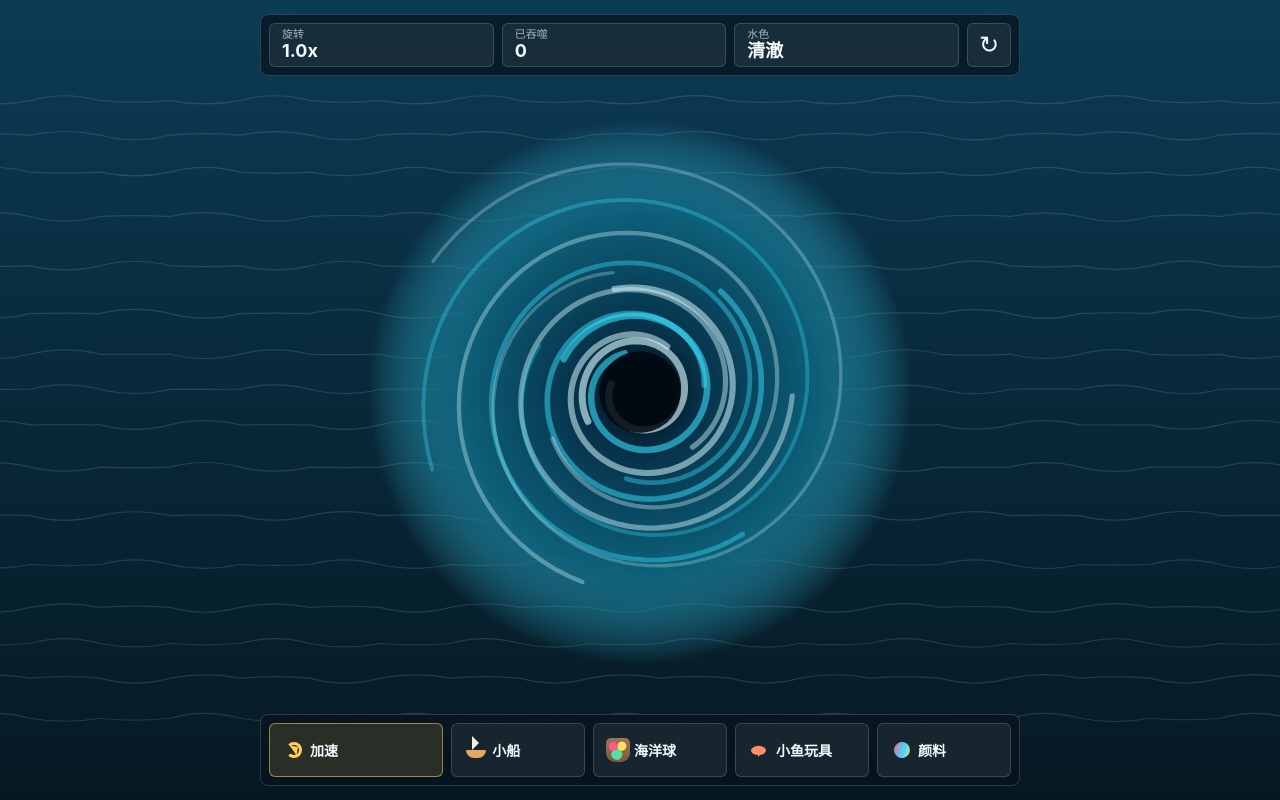
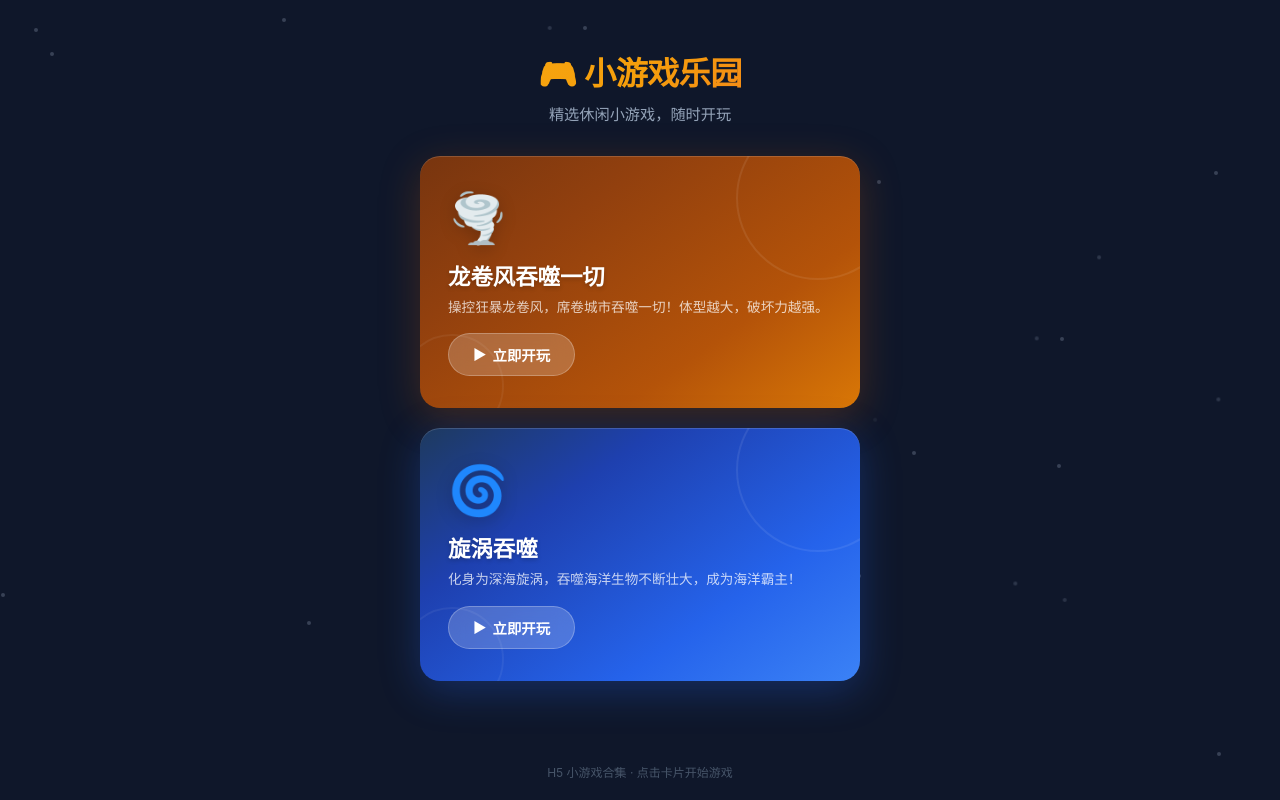
Before and after one commit to UnDieSummer/QiuqiuGames, a plain HTML site: page index.html in a window 1280 px wide. Drawn offline with Linux system fonts and the light colour scheme.

Commit message:
Add files via upload

```diff
--- a/index.html
+++ b/index.html
@@ -2,54 +2,270 @@
 <html lang="zh-CN">
   <head>
     <meta charset="utf-8" />
-    <meta name="viewport" content="width=device-width, initial-scale=1" />
-    <title>旋涡吞噬 H5 小游戏</title>
-    <link rel="stylesheet" href="./styles.css" />
+    <meta name="viewport" content="width=device-width, initial-scale=1, maximum-scale=1, user-scalable=no" />
+    <title>小游戏乐园</title>
+    <style>
+      * {
+        margin: 0;
+        padding: 0;
+        box-sizing: border-box;
+      }
+
+      html, body {
+        height: 100%;
+        font-family: -apple-system, BlinkMacSystemFont, 'Segoe UI', Roboto, 'Helvetica Neue', Arial, sans-serif;
+        background: #0f172a;
+        color: #e2e8f0;
+        overflow-x: hidden;
+        -webkit-tap-highlight-color: transparent;
+      }
+
+      body {
+        display: flex;
+        flex-direction: column;
+        min-height: 100vh;
+      }
+
+      /* 背景粒子动画 */
+      .bg-particles {
+        position: fixed;
+        inset: 0;
+        pointer-events: none;
+        z-index: 0;
+        overflow: hidden;
+      }
+
+      .bg-particles span {
+        position: absolute;
+        width: 4px;
+        height: 4px;
+        background: rgba(148, 163, 184, 0.3);
+        border-radius: 50%;
+        animation: float 15s infinite ease-in-out;
+      }
+
+      @keyframes float {
+        0%, 100% { transform: translateY(0) translateX(0); opacity: 0.3; }
+        33% { transform: translateY(-30px) translateX(20px); opacity: 0.8; }
+        66% { transform: translateY(20px) translateX(-20px); opacity: 0.5; }
+      }
+
+      /* 头部 */
+      header {
+        position: relative;
+        z-index: 1;
+        text-align: center;
+        padding: 48px 20px 32px;
+      }
+
+      header h1 {
+        font-size: 2rem;
+        font-weight: 800;
+        background: linear-gradient(135deg, #fbbf24 0%, #f59e0b 50%, #ef4444 100%);
+        -webkit-background-clip: text;
+        -webkit-text-fill-color: transparent;
+        background-clip: text;
+        letter-spacing: -0.5px;
+        margin-bottom: 8px;
+      }
+
+      header p {
+        color: #94a3b8;
+        font-size: 0.95rem;
+      }
+
+      /* 游戏卡片区域 */
+      main {
+        position: relative;
+        z-index: 1;
+        flex: 1;
+        display: flex;
+        flex-direction: column;
+        gap: 20px;
+        padding: 0 20px 40px;
+        max-width: 480px;
+        margin: 0 auto;
+        width: 100%;
+      }
+
+      .game-card {
+        display: block;
+        text-decoration: none;
+        color: inherit;
+        border-radius: 20px;
+        overflow: hidden;
+        position: relative;
+        transition: transform 0.3s cubic-bezier(0.34, 1.56, 0.64, 1), box-shadow 0.3s ease;
+        cursor: pointer;
+      }
+
+      .game-card:active {
+        transform: scale(0.96);
+      }
+
+      .game-card:hover {
+        transform: translateY(-4px);
+      }
+
+      /* 龙卷风卡片 */
+      .card-tornado {
+        background: linear-gradient(145deg, #78350f 0%, #92400e 30%, #b45309 70%, #d97706 100%);
+        box-shadow: 0 10px 40px rgba(180, 83, 9, 0.3), inset 0 1px 0 rgba(255,255,255,0.15);
+      }
+
+      /* 旋涡卡片 */
+      .card-whirlpool {
+        background: linear-gradient(145deg, #1e3a5f 0%, #1e40af 30%, #2563eb 70%, #3b82f6 100%);
+        box-shadow: 0 10px 40px rgba(37, 99, 235, 0.3), inset 0 1px 0 rgba(255,255,255,0.15);
+      }
+
+      .card-inner {
+        padding: 32px 28px;
+        position: relative;
+        overflow: hidden;
+      }
+
+      /* 装饰圆圈 */
+      .card-inner::before {
+        content: '';
+        position: absolute;
+        width: 160px;
+        height: 160px;
+        border-radius: 50%;
+        opacity: 0.08;
+        top: -40px;
+        right: -40px;
+        border: 2px solid #fff;
+      }
+
+      .card-inner::after {
+        content: '';
+        position: absolute;
+        width: 100px;
+        height: 100px;
+        border-radius: 50%;
+        opacity: 0.06;
+        bottom: -30px;
+        left: -20px;
+        border: 2px solid #fff;
+      }
+
+      .game-icon {
+        font-size: 3rem;
+        margin-bottom: 12px;
+        display: block;
+        filter: drop-shadow(0 4px 8px rgba(0,0,0,0.2));
+      }
+
+      .game-title {
+        font-size: 1.4rem;
+        font-weight: 700;
+        margin-bottom: 6px;
+        color: #fff;
+        text-shadow: 0 2px 4px rgba(0,0,0,0.2);
+      }
+
+      .game-desc {
+        font-size: 0.85rem;
+        color: rgba(255,255,255,0.75);
+        line-height: 1.5;
+      }
+
+      .play-btn {
+        display: inline-flex;
+        align-items: center;
+        gap: 6px;
+        margin-top: 16px;
+        padding: 10px 24px;
+        border-radius: 100px;
+        background: rgba(255,255,255,0.2);
+        backdrop-filter: blur(10px);
+        color: #fff;
+        font-size: 0.9rem;
+        font-weight: 600;
+        border: 1px solid rgba(255,255,255,0.25);
+        transition: all 0.3s ease;
+      }
+
+      .game-card:hover .play-btn {
+        background: rgba(255,255,255,0.3);
+        transform: scale(1.05);
+      }
+
+      /* 底部 */
+      footer {
+        position: relative;
+        z-index: 1;
+        text-align: center;
+        padding: 20px;
+        color: #475569;
+        font-size: 0.75rem;
+      }
+
+      /* 进入动画 */
+      @keyframes slideUp {
+        from { opacity: 0; transform: translateY(30px); }
+        to { opacity: 1; transform: translateY(0); }
+      }
+
+      header, .game-card {
+        animation: slideUp 0.6s cubic-bezier(0.22, 1, 0.36, 1) both;
+      }
+
+      .game-card:nth-child(1) { animation-delay: 0.1s; }
+      .game-card:nth-child(2) { animation-delay: 0.25s; }
+    </style>
   </head>
   <body>
-    <main class="game-shell">
-      <canvas id="game" aria-label="旋涡吞噬小游戏"></canvas>
+    <!-- 背景粒子 -->
+    <div class="bg-particles" id="particles"></div>
 
-      <section class="hud" aria-label="游戏状态">
-        <div>
-          <span class="label">旋转</span>
-          <strong id="speed">1.0x</strong>
+    <header>
+      <h1>🎮 小游戏乐园</h1>
+      <p>精选休闲小游戏，随时开玩</p>
+    </header>
+
+    <main>
+      <a href="./tornado-game/index.html" class="game-card card-tornado">
+        <div class="card-inner">
+          <span class="game-icon">🌪️</span>
+          <div class="game-title">龙卷风吞噬一切</div>
+          <div class="game-desc">操控狂暴龙卷风，席卷城市吞噬一切！体型越大，破坏力越强。</div>
+          <div class="play-btn">
+            <span>▶</span>
+            <span>立即开玩</span>
+          </div>
         </div>
-        <div>
-          <span class="label">已吞噬</span>
-          <strong id="count">0</strong>
+      </a>
+
+      <a href="./whirlpool-game/index.html" class="game-card card-whirlpool">
+        <div class="card-inner">
+          <span class="game-icon">🌀</span>
+          <div class="game-title">旋涡吞噬</div>
+          <div class="game-desc">化身为深海旋涡，吞噬海洋生物不断壮大，成为海洋霸主！</div>
+          <div class="play-btn">
+            <span>▶</span>
+            <span>立即开玩</span>
+          </div>
         </div>
-        <div>
-          <span class="label">水色</span>
-          <strong id="paint">清澈</strong>
-        </div>
-        <button id="reset" type="button" aria-label="重新开始">↻</button>
-      </section>
-
-      <section class="controls" aria-label="游戏操作">
-        <button id="boost" class="boost" type="button">
-          <span class="button-icon speed-icon" aria-hidden="true"></span>
-          <span>加速</span>
-        </button>
-        <button data-drop="boat" type="button">
-          <span class="button-icon boat-icon" aria-hidden="true"></span>
-          <span>小船</span>
-        </button>
-        <button data-drop="balls" type="button">
-          <span class="button-icon balls-icon" aria-hidden="true"></span>
-          <span>海洋球</span>
-        </button>
-        <button data-drop="fish" type="button">
-          <span class="button-icon fish-icon" aria-hidden="true"></span>
-          <span>小鱼玩具</span>
-        </button>
-        <button data-drop="paint" type="button">
-          <span class="button-icon paint-icon" aria-hidden="true"></span>
-          <span>颜料</span>
-        </button>
-      </section>
+      </a>
     </main>
 
-    <script src="./game.js"></script>
+    <footer>
+      H5 小游戏合集 · 点击卡片开始游戏
+    </footer>
+
+    <script>
+      // 生成背景粒子
+      const container = document.getElementById('particles');
+      for (let i = 0; i < 30; i++) {
+        const span = document.createElement('span');
+        span.style.left = Math.random() * 100 + '%';
+        span.style.top = Math.random() * 100 + '%';
+        span.style.animationDelay = Math.random() * 15 + 's';
+        span.style.animationDuration = (10 + Math.random() * 10) + 's';
+        container.appendChild(span);
+      }
+    </script>
   </body>
 </html>
```
